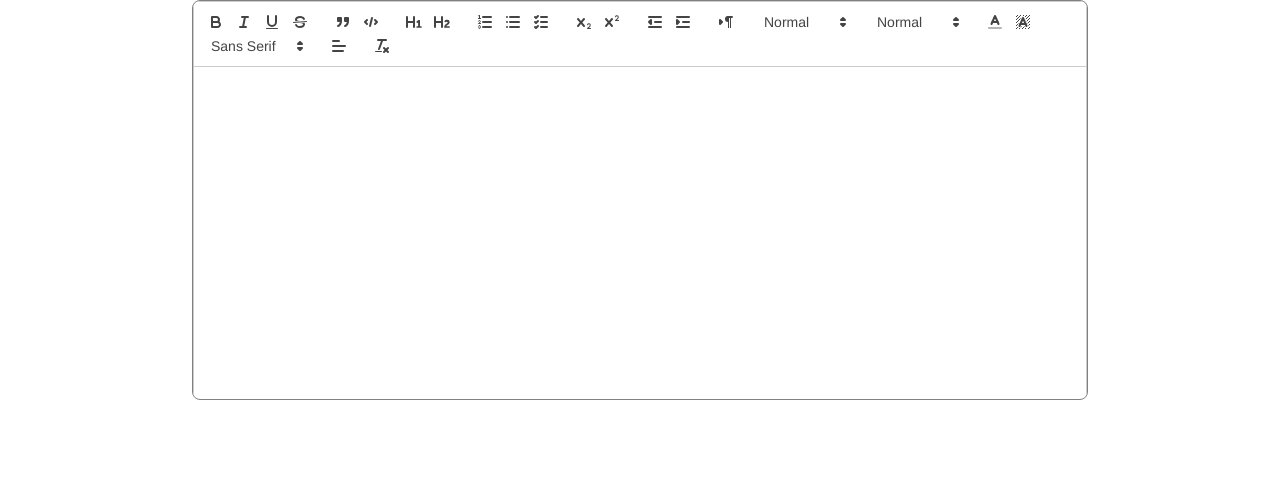
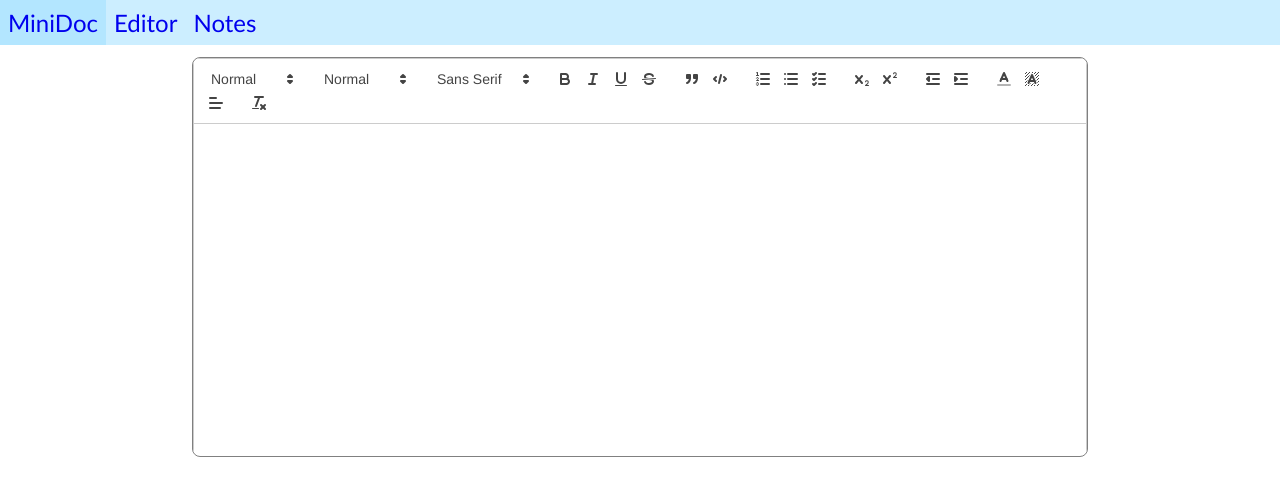
Before and after one commit to RandomNick7/Memento, a SvelteKit app: page /editor in a window 1280 px wide. Shown: the top 496 px of the page. Built offline with nearby package versions, Linux system fonts and the light colour scheme.

Commit message:
Added navbar for all pages

```diff
--- /dev/null
+++ b/src/lib/svelte/nav.svelte
@@ -0,0 +1,31 @@
+<style>
+    nav{
+        margin-bottom: 12px;
+        display: flex;
+        background-color: hsl(200, 100%, 90%);
+        color: hsl(200, 100%, 40%);
+        font-size: 24px;
+        font-family: 'Trebuchet MS', 'Lucida Sans Unicode', 'Lucida Grande', 'Lucida Sans', sans-serif;
+    }
+
+    a{
+        padding: 8px;
+        text-decoration: none;
+    }
+
+    a:hover{
+        background-color: hsl(200, 100%, 85%);
+    }
+
+    a:active{
+        color: hsl(200, 100%, 40%);
+        background-color: hsl(200, 100%, 80%);
+    }
+</style>
+
+<nav id="navbar">
+    <a href="/">MiniDoc</a>
+    <a href="/editor">Editor</a>
+    <a href="/notes">Notes</a>
+</nav>
+<slot/>
--- a/src/routes/+layout.svelte
+++ b/src/routes/+layout.svelte
@@ -1,5 +1,7 @@
 <script>
     import '../app.css'
+    import nav from '$lib/svelte/nav.svelte';
 </script>
 
+<svelte:component this={nav}/>
 <slot/>
--- a/src/routes/editor/+page.svelte
+++ b/src/routes/editor/+page.svelte
@@ -5,23 +5,22 @@
   let editor;
 
     export let toolbarOptions = [
+      [{ 'header': [1, 2, 3, 4, 5, 6, false] }],
+      [{ 'size': ['small', false, 'large', 'huge'] }],  // custom dropdown
+      [{ 'font': [] }],
+
       ['bold', 'italic', 'underline', 'strike'],        // toggled buttons
       ['blockquote', 'code-block'],
 
-        [{ 'header': 1 }, { 'header': 2 }],               // custom button values
       [{ 'list': 'ordered'}, { 'list': 'bullet' }, { 'list': 'check' }],
       [{ 'script': 'sub'}, { 'script': 'super' }],      // superscript/subscript
       [{ 'indent': '-1'}, { 'indent': '+1' }],          // outdent/indent
-        [{ 'direction': 'rtl' }],                         // text direction
 
-        [{ 'size': ['small', false, 'large', 'huge'] }],  // custom dropdown
-        [{ 'header': [1, 2, 3, 4, 5, 6, false] }],
 
       [{ 'color': [] }, { 'background': [] }],          // dropdown with defaults from theme
-        [{ 'font': [] }],
       [{ 'align': [] }],
 
-        ['clean']                                         // remove formatting button
+      ['clean']                                        // remove formatting button
     ];
 
   onMount(async () => {
--- a/svelte.config.js
+++ b/svelte.config.js
@@ -2,10 +2,10 @@ import adapter from '@sveltejs/adapter-auto';
 
 /** @type {import('@sveltejs/kit').Config} */
 const config = {
+	compilerOptions: {
+		customElement: true
+	},
 	kit: {
-		// adapter-auto only supports some environments, see https://kit.svelte.dev/docs/adapter-auto for a list.
-		// If your environment is not supported or you settled on a specific environment, switch out the adapter.
-		// See https://kit.svelte.dev/docs/adapters for more information about adapters.
 		adapter: adapter()
 	}
 };
```
Lines whose indentation alone changed are shown as unchanged.
